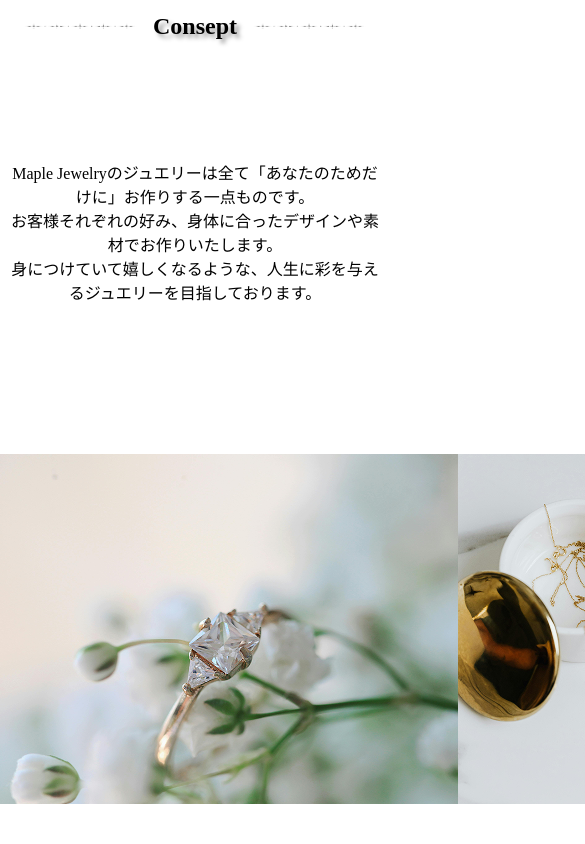
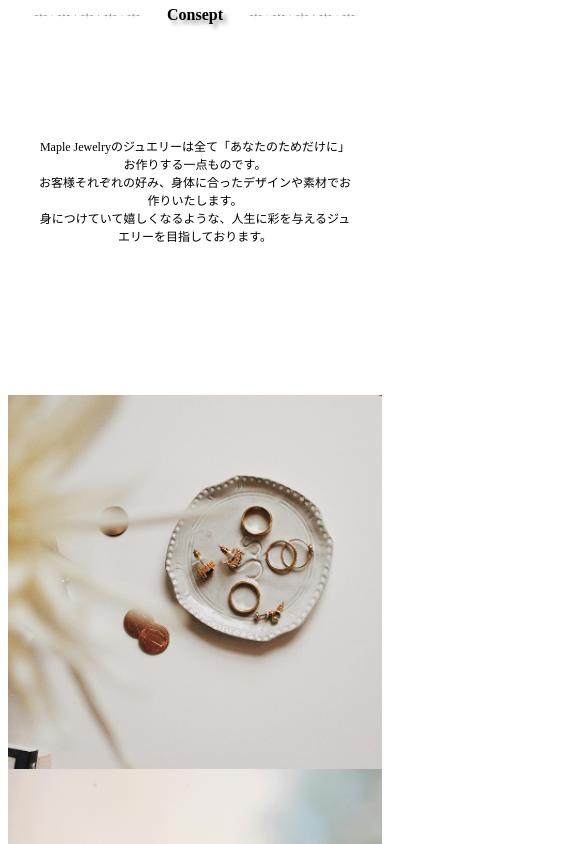
Before and after one commit to kaede3123/portfolio2, a plain HTML site: page index.html in a window 390 px wide. Shown: the part 440-1284 px from the top of the page, 585 px wide, since content can reach past the window. Drawn offline with Linux system fonts and the light colour scheme.

Commit message:
変更コミット

```diff
--- a/style.css
+++ b/style.css
@@ -74,6 +74,20 @@ h3 {
 }
 
 @media screen and (max-width: 768px) {
+    h2 {
+        font-size: 1rem;
+    }
+    h3 {
+        font-size: 0.875rem;
+    }
+    p {
+        font-size: 0.75rem;
+        margin-left: 30px;
+        margin-right: 30px;
+    }
+    .image {
+        flex-direction: column;
+    }
     .kodawari-flex {
         flex-direction: column;
     }
```
